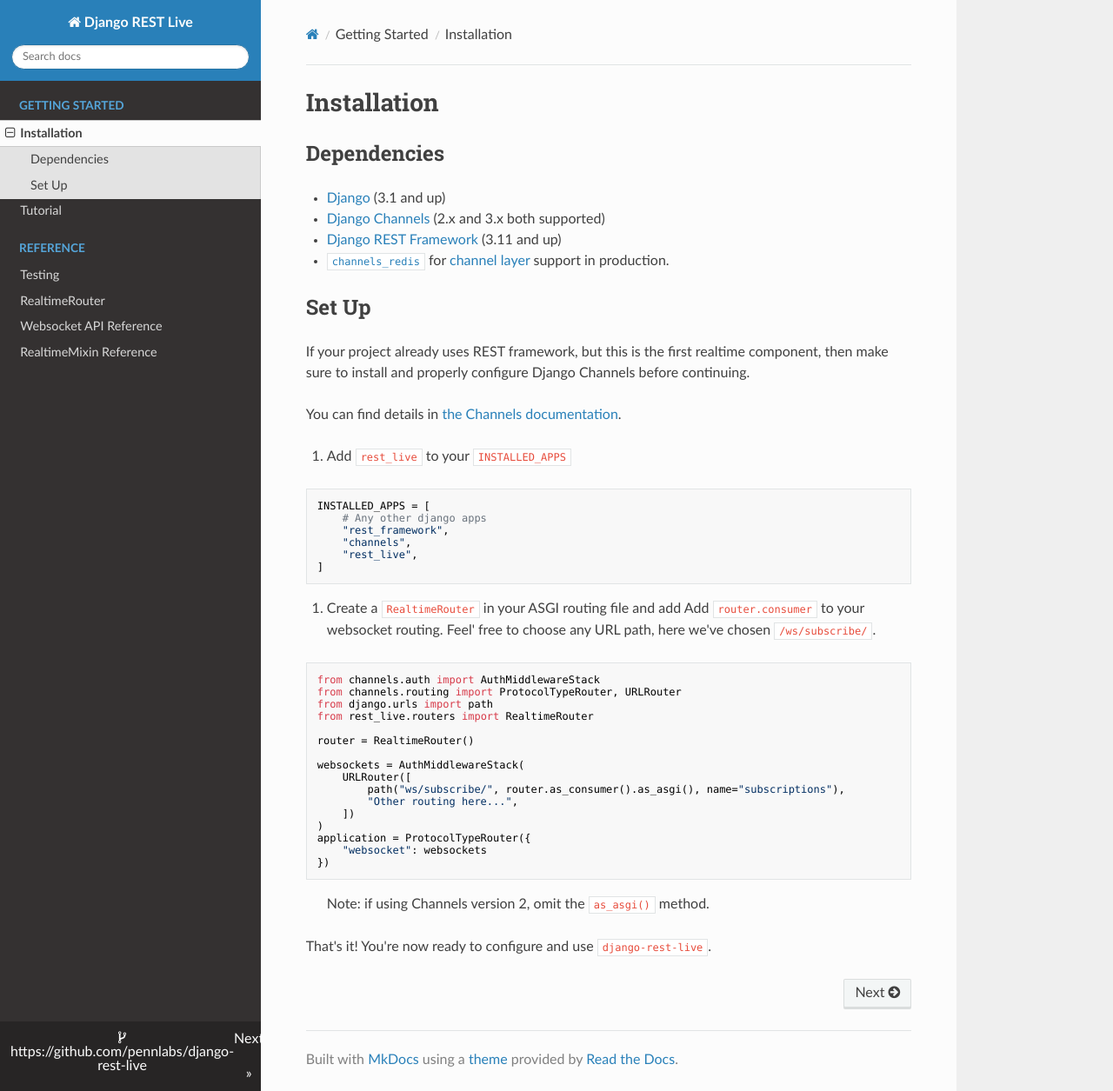
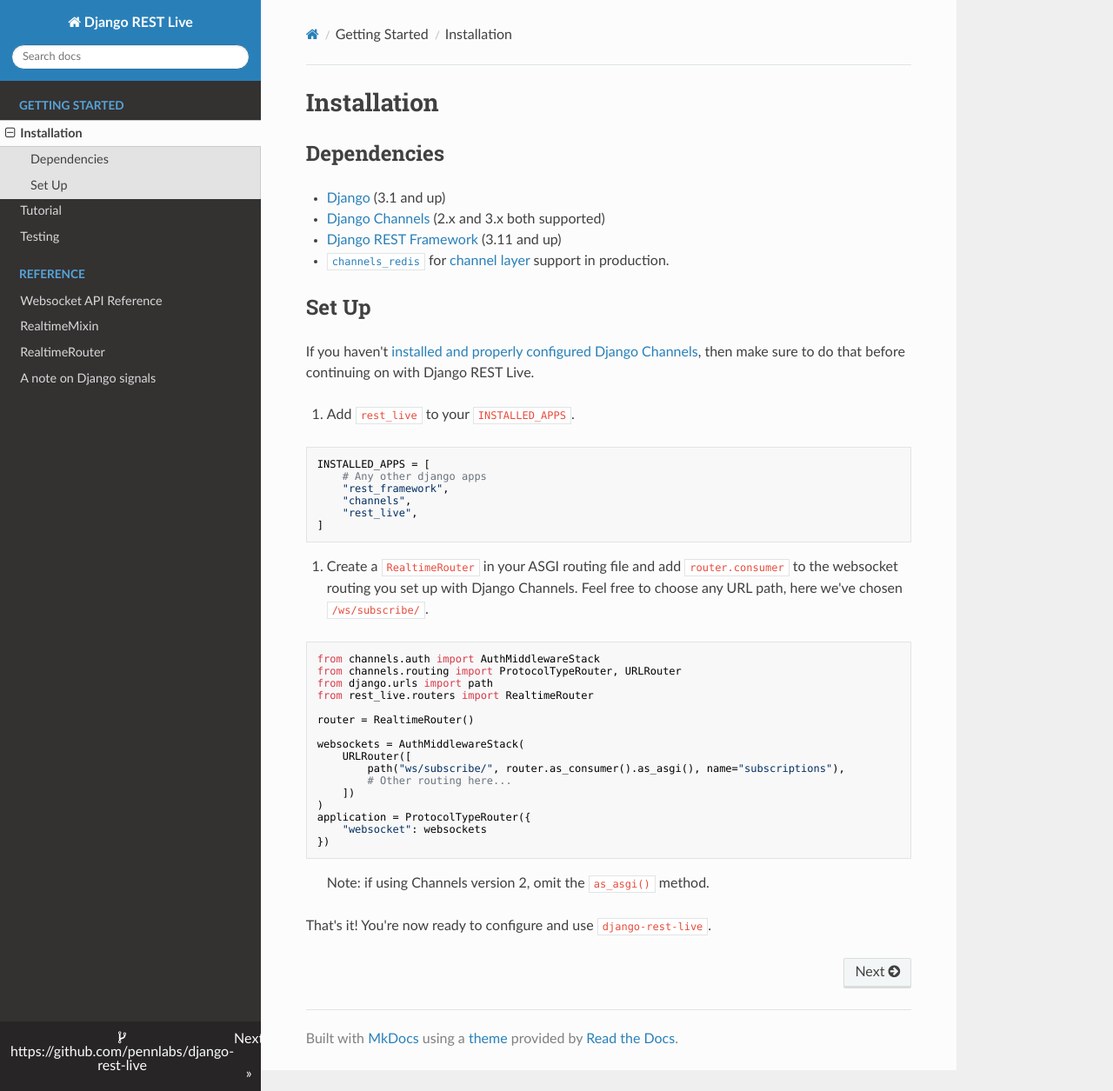
Before and after one commit to pennlabs/django-rest-live, an MkDocs documentation site: the page built from docs/installation.md, in a window 1280 px wide and 1255 px high. Shown: the whole window at 87% size. Built offline with MkDocs 1.6.1, drawn with Linux system fonts in a browser that asks for light colours; nearby versions of some CDN libraries.

Commit message:
more docs polishing

````diff
--- a/docs/installation.md
+++ b/docs/installation.md
@@ -9,12 +9,11 @@
 
 ## Set Up
 
-If your project already uses REST framework, but this is the first realtime component,
-then make sure to install and properly configure Django Channels before continuing.
+If you haven't
+[installed and properly configured Django Channels](https://channels.readthedocs.io/en/latest/installation.html),
+then make sure to do that before continuing on with Django REST Live.
 
-You can find details in [the Channels documentation](https://channels.readthedocs.io/en/latest/installation.html).
-
-1. Add `rest_live` to your `INSTALLED_APPS`
+1. Add `rest_live` to your `INSTALLED_APPS`.
 ```python
 INSTALLED_APPS = [
     # Any other django apps
@@ -24,8 +23,8 @@
 ]
 ```
 
-2. Create a `RealtimeRouter` in your ASGI routing file and add Add `router.consumer` to your websocket routing. Feel'
-free to choose any URL path, here we've chosen `/ws/subscribe/`.
+2. Create a `RealtimeRouter` in your ASGI routing file and add `router.consumer` to the websocket routing you set up
+   with Django Channels. Feel free to choose any URL path, here we've chosen `/ws/subscribe/`.
 ```python
 from channels.auth import AuthMiddlewareStack
 from channels.routing import ProtocolTypeRouter, URLRouter
@@ -37,7 +36,7 @@
 websockets = AuthMiddlewareStack(
     URLRouter([
         path("ws/subscribe/", router.as_consumer().as_asgi(), name="subscriptions"),
-        "Other routing here...",
+        # Other routing here...
     ])
 )
 application = ProtocolTypeRouter({
--- a/mkdocs.yml
+++ b/mkdocs.yml
@@ -7,8 +7,9 @@
   - Getting Started:
     - 'installation.md'
     - 'usage.md'
+    - 'testing.md'
   - Reference:
-    - 'testing.md'
-    - 'router.md'
     - 'api.md'
     - 'mixin.md'
+    - 'router.md'
+    - 'signals.md'
````
Also changed, not shown: docs/mixin.md (+4 -4 lines), docs/signals.md (+1 -1 lines), docs/testing.md (+1 -1 lines), docs/usage.md (+7 -7 lines).
